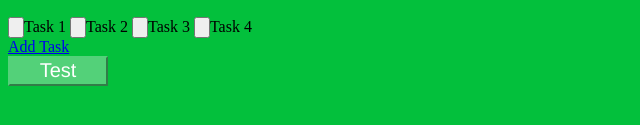
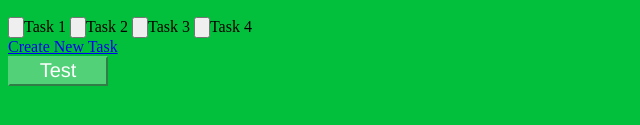
Before and after one commit to thompeth000/Motiverse, a website: page dash.html in a window 1280 px wide. Shown: the part 201-326 px from the top of the page, 0-640 px from the left. Drawn offline with Linux system fonts and the light colour scheme; no server answers.

Commit message:
Automatic Commit

```diff
--- a/dash.html
+++ b/dash.html
@@ -71,7 +71,7 @@
 		 <input type="button" id = "task3" onclick = "execTask(2)">Task 3</a>
 		 <input type="button" id = "task4" onclick = "execTask(3)">Task 4</a>
 	   </form>
-	   <a href = "/addtask"> Add Task</a>
+	   <a href = "/addtask">Create New Task</a>
 	   <form id="ptsTest">
          <button id="pointTest" class="text" onclick="testPoints()">Test</button>
 	   </form>
```
